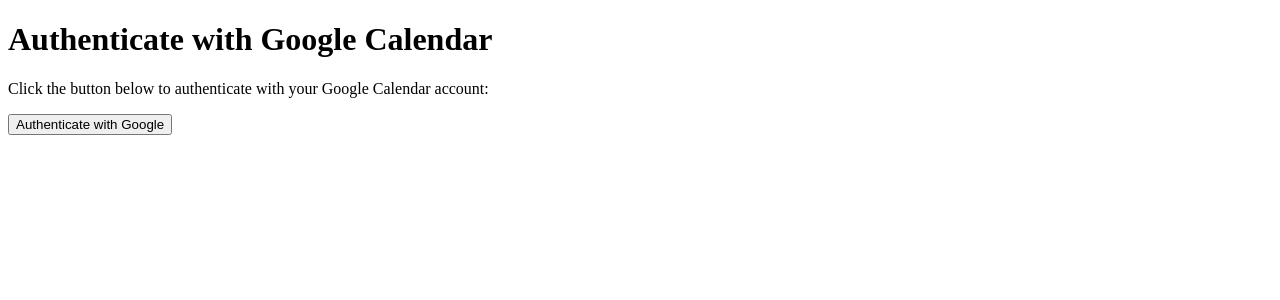
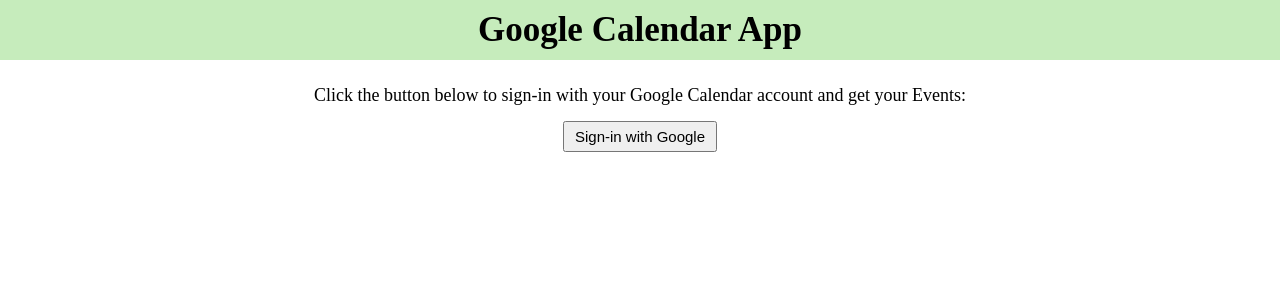
Before and after one commit to JoeBrar/Google-Calender-App, a Django app: page / in a window 1280 px wide. Shown: the top 300 px of the page. Run offline with Django 3.2, Linux system fonts and the light colour scheme.

Commit message:
new commit

```diff
--- a/calendarApp/templates/google_calendar/authenticate.html
+++ b/calendarApp/templates/google_calendar/authenticate.html
@@ -1,12 +1,38 @@
 <!DOCTYPE html>
 <html>
 <head>
+    <title>My Google Calendar</title>
+    <style>
+      *{
+        margin: 0;
+        padding:0;
+      }
+      h1{
+        text-align:center;
+        background-color:#c6ecbc;
+        font-size:35px;
+        font-family:"Times New Roman", Times, serif;
+        padding:10px 0px;
+      }
+      .btn-class{
+        margin-top:25px;
+        text-align:center;
+        font-size: 18px;
+      }
+      .btn-class button{
+        margin-top:15px;
+        padding: 5px 10px;
+        font-size: 15px;
+      }
+    </style>
 </head>
 <body>
-    <h1>Authenticate with Google Calendar</h1>
-    <p>Click the button below to authenticate with your Google Calendar account:</p>
-    <form action="google-authenticate/">
-        <button type="submit">Authenticate with Google</button>
-    </form>
+    <h1>Google Calendar App</h1>
+    <div class='btn-class'>
+      <p>Click the button below to sign-in with your Google Calendar account and get your Events:</p>
+      <form action="GoogleCalendarInitView/">
+          <button type="submit">Sign-in with Google</button>
+      </form>
+    </div>
 </body>
 </html>
--- /dev/null
+++ b/calendarApp/templates/google_calendar/styles1.css
@@ -0,0 +1,3 @@
+h1{
+  background-color:yellow;
+}
--- a/calendarApp/urls.py
+++ b/calendarApp/urls.py
@@ -2,12 +2,12 @@
 from . import views
 
 urlpatterns = [
-    path('google-authenticate/',
-         views.google_authenticate,
-         name='google_authenticate'),
-    path('google-authenticate-callback/',
-         views.google_authenticate_callback,
-         name='google_authenticate_callback'),
-    path('my-calendar/', views.my_calendar_view, name='my_calendar_view'),
+    path('GoogleCalendarInitView/',
+         views.GoogleCalendarInitView,
+         name='GoogleCalendarInitView'),
+    path('GoogleCalendarRedirectView/',
+         views.GoogleCalendarRedirectView,
+         name='GoogleCalendarRedirectView'),
+    path('my-calendar/', views.GoogleCalendarInitView, name='GoogleCalendarInitView'),
     path('', views.authenticate_btn, name='authenticate_btn'),
 ]
--- a/calendarApp/views.py
+++ b/calendarApp/views.py
@@ -15,20 +15,18 @@
 os.environ['OAUTHLIB_INSECURE_TRANSPORT'] = '1'
 
 x = "a"
-
-
 def authenticate_btn(request):
     template = loader.get_template('google_calendar/authenticate.html')
     return HttpResponse(template.render())
 
 
-def google_authenticate(request):
+def GoogleCalendarInitView(request):
     flow = Flow.from_client_secrets_file(
         os.path.join(settings.BASE_DIR, 'client_secrets.json'),
         scopes=['https://www.googleapis.com/auth/calendar'],
         #redirect_uri=request.build_absolute_uri(reverse('google_authenticate_callback')),
         redirect_uri=
-        'https://My-Google-Calendar-App.joebrar.repl.co/google-authenticate-callback/',
+        'https://My-Google-Calendar-App.joebrar.repl.co/GoogleCalendarRedirectView/',
     )
     authorization_url, state = flow.authorization_url(
         access_type='offline',
@@ -41,18 +39,18 @@
     return redirect(authorization_url)
 
 
-def google_authenticate_callback(request):
+def GoogleCalendarRedirectView(request):
     global x
     state = request.session.get('google_auth_state', None)
     if state is None:
-        return redirect(reverse('google_authenticate'))
+        return redirect(reverse('GoogleCalendarInitView'))
 
     flow = Flow.from_client_secrets_file(
         os.path.join(settings.BASE_DIR, 'client_secrets.json'),
         scopes=['https://www.googleapis.com/auth/calendar'],
-        #redirect_uri=request.build_absolute_uri(reverse('google_authenticate_callback')),
+        #redirect_uri=request.build_absolute_uri(reverse('GoogleCalendarRedirectView')),
         redirect_uri=
-        'https://My-Google-Calendar-App.joebrar.repl.co/google-authenticate-callback/',
+        'https://My-Google-Calendar-App.joebrar.repl.co/GoogleCalendarRedirectView/',
         state=state,
     )
 
@@ -62,11 +60,8 @@
     print(request.user.google_oauth2_credentials)
     #request.user.save()
     x = request.user.google_oauth2_credentials
-    return redirect(reverse('my_calendar_view'))
+    #return redirect(reverse('my_calendar_view'))
 
-
-def my_calendar_view(request):
-    global x
     print("value of x is :" + x)
     #request.user.google_oauth2_credentials
     credentials = Credentials.from_authorized_user_info(
@@ -83,8 +78,11 @@
     except HttpError as error:
         if error.resp.status == 401:
             # The user's credentials have been revoked. Reauthenticate the user.
-            return redirect(reverse('google_authenticate'))
+            return redirect(reverse('GoogleCalendarInitView'))
         else:
             raise
 
     return render(request, 'google_calendar/calendar.html', {'events': events})
+
+
+#def my_calendar_view(request):
```
Also changed, not shown: calendarApp/templates/google_calendar/calendar.html (+51 -2 lines), calendarApp/templates/google_calendar/styles2.css (added), db.sqlite3.
